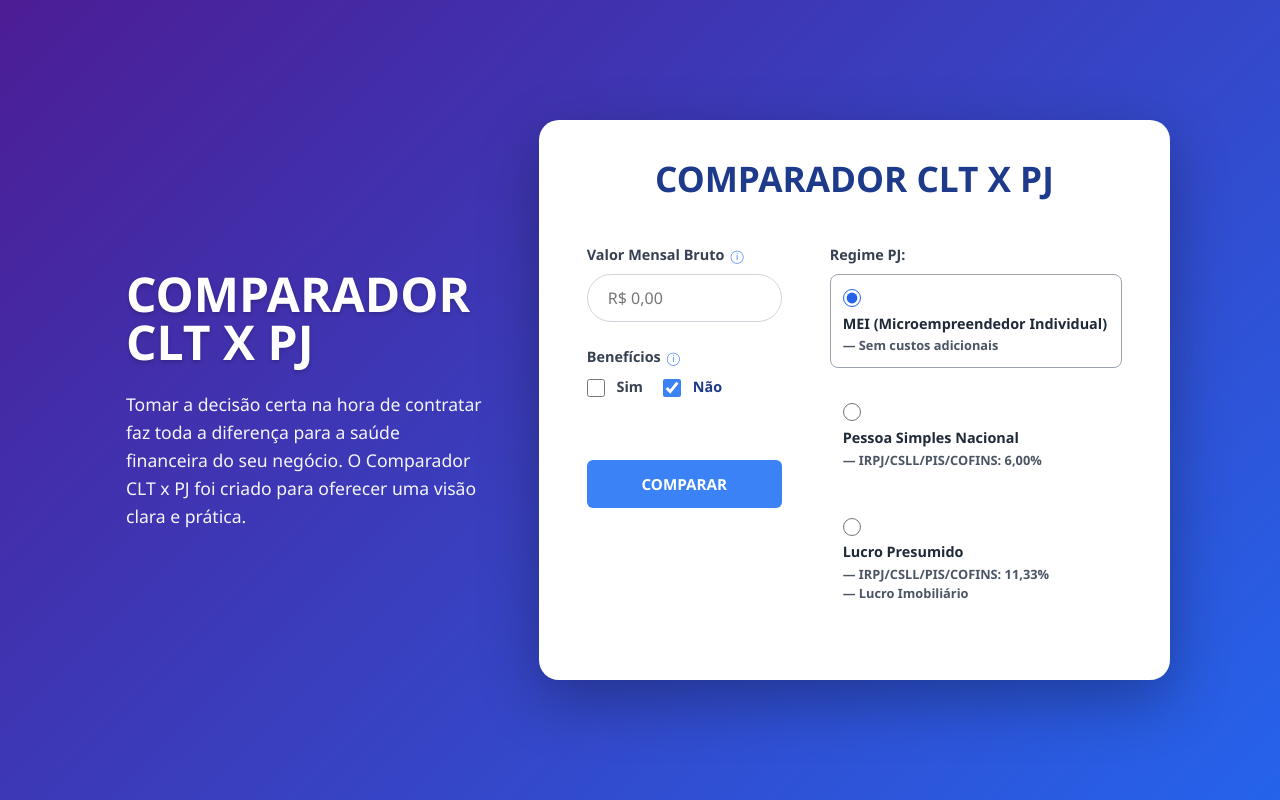
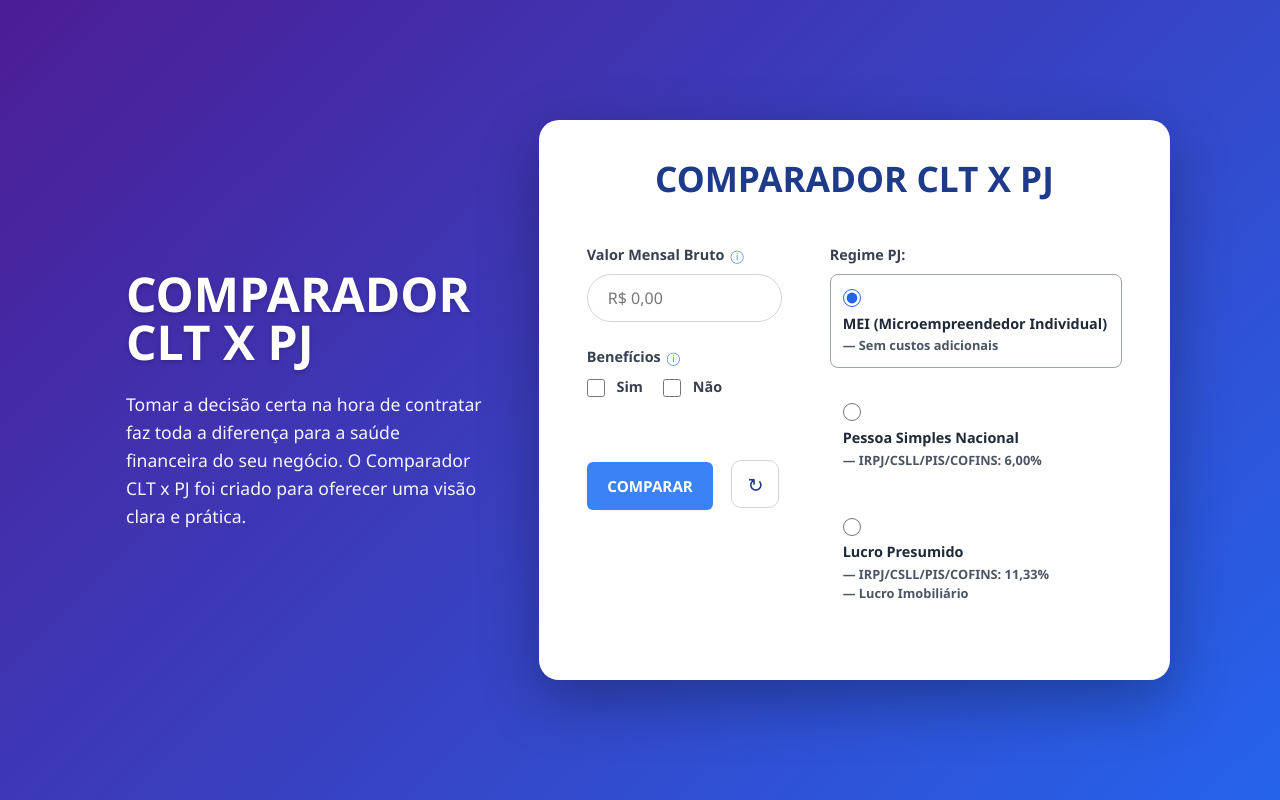
Before and after one commit to palomarossi/calculadora_pj_clt, a React (Vite) app: page / in a window 1280 px wide. Built offline with nearby package versions, Linux system fonts and the light colour scheme.

Commit message:
Inserção do botão de refresh

```diff
--- a/src/App.css
+++ b/src/App.css
@@ -393,6 +393,46 @@
   background-color: #2563eb;
 }
 
+/* Linha de ações (Comparar + Reiniciar) */
+.actions-row {
+  display: flex;
+  align-items: center;
+  gap: 2px;
+  margin-top: 1rem;
+  width: 100%;
+}
+
+.actions-row .btn-action {
+  flex: 1 1 0;
+  width: 65%;
+  min-width: 0;
+  margin-top: 0;
+  margin-right: 18px;
+  min-height: 48px;
+}
+
+.btn-icon {
+  width: 48px;
+  height: 48px;
+  flex: 0 0 48px;
+  border-radius: 10px;
+  border: 1px solid #d1d5db;
+  background: #fff;
+  color: #1e3a8a;
+  font-size: 1.2rem;
+  font-weight: 900;
+  cursor: pointer;
+  transition: background-color 0.2s, border-color 0.2s;
+  display: inline-flex;
+  align-items: center;
+  justify-content: center;
+}
+
+.btn-icon:hover {
+  background-color: #eff6ff;
+  border-color: #3b82f6;
+}
+
 /* Visibilidade condicional (desktop/mobile) */
 .mobile-only {
   display: none;
--- a/src/App.jsx
+++ b/src/App.jsx
@@ -5,7 +5,7 @@ import './App.css';
 function App() {
   // --- useStates (Dados do Formulário) ---
   const [valorBruto, setValorBruto] = useState('');
-  const [temBeneficios, setTemBeneficios] = useState('nao');
+  const [temBeneficios, setTemBeneficios] = useState('');
   const [regime, setRegime] = useState('mei');
 
   const [valeTransporte, setValeTransporte] = useState('R$ 0,00');
@@ -162,6 +162,19 @@ function App() {
 
   const handleRefazer = () => setShowResult(false);
 
+  const handleReiniciar = () => {
+    setValorBruto('');
+    setTemBeneficios('');
+    setRegime('mei');
+    setValeTransporte('R$ 0,00');
+    setValeRefeicao('R$ 0,00');
+    setPlanoSaude('R$ 0,00');
+    setOutrosBeneficios('R$ 0,00');
+    setErrorMessage('');
+    setResultData(null);
+    setShowResult(false);
+  };
+
   // --- CORES ---
   const COLORS_CLT = ['#FFC107', '#03A9F4', '#263238', '#2962FF', '#69F0AE'];
   const COLORS_PJ = ['#FFC107', '#2196F3', '#00E5FF', '#3F51B5', '#263238', '#5E35B1', '#E91E63'];
@@ -252,10 +265,10 @@ function App() {
                       </label>
                       <div className="checkbox-wrapper">
                         <label className={`checkbox-item ${temBeneficios === 'sim' ? 'active-check' : ''}`}>
-                          <input type="checkbox" checked={temBeneficios === 'sim'} onChange={() => setTemBeneficios('sim')} /> Sim
+                          <input type="checkbox" checked={temBeneficios === 'sim'} onChange={() => setTemBeneficios(temBeneficios === 'sim' ? '' : 'sim')} /> Sim
                         </label>
                         <label className={`checkbox-item ${temBeneficios === 'nao' ? 'active-check' : ''}`}>
-                          <input type="checkbox" checked={temBeneficios === 'nao'} onChange={() => setTemBeneficios('nao')} /> Não
+                          <input type="checkbox" checked={temBeneficios === 'nao'} onChange={() => setTemBeneficios(temBeneficios === 'nao' ? '' : 'nao')} /> Não
                         </label>
                       </div>
                     </div>
@@ -269,7 +282,10 @@ function App() {
                       </div>
                     )}
 
-                    <button className="btn-action desktop-only" onClick={handleComparar}>COMPARAR</button>
+                    <div className="actions-row desktop-only">
+                      <button className="btn-action" onClick={handleComparar}>COMPARAR</button>
+                      <button type="button" className="btn-icon" onClick={handleReiniciar} aria-label="Reiniciar" title="Reiniciar">↻</button>
+                    </div>
                   </div>
 
                   <div className="col-radios">
@@ -292,7 +308,10 @@ function App() {
                         </label>
                       </div>
 
-                      <button className="btn-action mobile-only" onClick={handleComparar}>COMPARAR</button>
+                      <div className="actions-row mobile-only">
+                        <button className="btn-action" onClick={handleComparar}>COMPARAR</button>
+                        <button type="button" className="btn-icon" onClick={handleReiniciar} aria-label="Reiniciar" title="Reiniciar">↻</button>
+                      </div>
                     </div>
                   </div>
                 </div>
```
